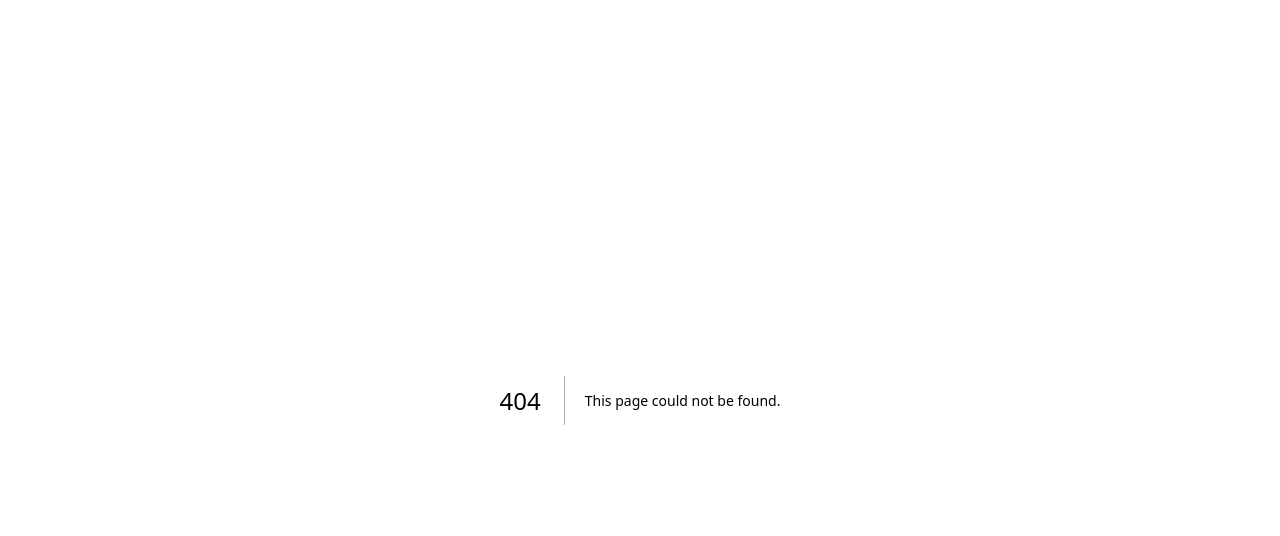
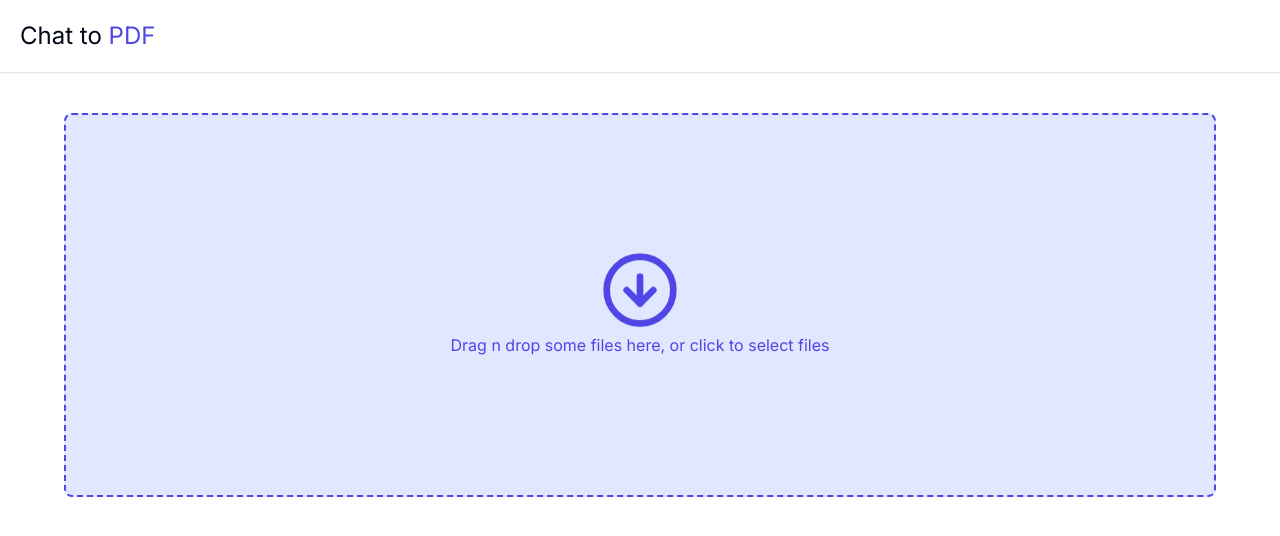
Before and after one commit to Mohamed-safras/query-assist, a Next.js app: page /dashboard/upload in a window 1280 px wide. Before the commit this address had no page. Shown: the top 536 px of the page. Built offline with nearby package versions, Linux system fonts and the light colour scheme; no server answers.

Commit message:
drag & drop component has been added

```diff
--- a/package.json
+++ b/package.json
@@ -17,6 +17,7 @@
     "next": "14.2.5",
     "react": "^18",
     "react-dom": "^18",
+    "react-dropzone": "^14.2.3",
     "tailwind-merge": "^2.4.0",
     "tailwindcss-animate": "^1.0.7"
   },
--- /dev/null
+++ b/src/app/dashboard/pricing/page.tsx
@@ -0,0 +1,7 @@
+import React from "react";
+
+const page = () => {
+  return <div>Pricing</div>;
+};
+
+export default page;
--- /dev/null
+++ b/src/app/dashboard/upload/page.tsx
@@ -0,0 +1,8 @@
+import UploadPage from "@/src/page/upload/UploadPage";
+import React from "react";
+
+const page = () => {
+  return <UploadPage />;
+};
+
+export default page;
--- /dev/null
+++ b/src/components/custom/Documents.tsx
@@ -0,0 +1,13 @@
+import PlaceholderDocuments from "./PlaceholderDocuments";
+
+const Documents = () => {
+  return (
+    <div className="flex flex-wrap p-5 bg-gray-100 justify-center lg:justify-start rounded-sm gap-5 max-w-7xl mx-auto">
+      {/* map through the documents */}
+      {/* placeholderdocuments */}
+      <PlaceholderDocuments />
+    </div>
+  );
+};
+
+export default Documents;
--- /dev/null
+++ b/src/components/custom/FileUploader.tsx
@@ -0,0 +1,44 @@
+"use client";
+import { CircleArrowDown, RocketIcon } from "lucide-react";
+import { useCallback } from "react";
+import { useDropzone } from "react-dropzone";
+
+const FileUploader = () => {
+  const onDrop = useCallback((acceptedFiles: File[]) => {
+    console.log(acceptedFiles);
+  }, []);
+
+  const { getRootProps, getInputProps, isDragActive, isFocused, isDragAccept } =
+    useDropzone({
+      onDrop,
+    });
+
+  return (
+    <div className="flex flex-col gap-4 items-center max-w-7xl mx-auto">
+      {/* loading */}
+      <div
+        {...getRootProps()}
+        className={`p-10 border-2 border-dashed mt-10 w-[90%] border-indigo-600 text-indigo-600 rounded-lg h-96 flex items-center justify-center text-center ${
+          isFocused || isDragAccept ? "bg-indigo-300" : "bg-indigo-100"
+        }`}
+      >
+        <input {...getInputProps()} />
+        <div className="flex flex-col items-center justify-center">
+          {isDragActive ? (
+            <>
+              <RocketIcon className="h-20 w-20 animate-ping" />
+              <p>Drop the files here ...</p>
+            </>
+          ) : (
+            <>
+              <CircleArrowDown className="h-20 w-20 animate-bounce" />
+              <p>Drag {"n"} drop some files here, or click to select files</p>
+            </>
+          )}
+        </div>
+      </div>
+    </div>
+  );
+};
+
+export default FileUploader;
--- a/src/components/custom/Header.tsx
+++ b/src/components/custom/Header.tsx
@@ -1,9 +1,9 @@
 import { ROUTES } from "@/src/constants/common/routes";
 import { SignedIn, UserButton } from "@clerk/nextjs";
+import { FilePlus } from "lucide-react";
 import Link from "next/link";
 import React from "react";
 import { Button } from "../ui/button";
-import { FilePlus } from "lucide-react";
 
 const Header = () => {
   return (
--- /dev/null
+++ b/src/components/custom/PlaceholderDocuments.tsx
@@ -0,0 +1,25 @@
+"use client";
+import { PlusCircleIcon } from "lucide-react";
+
+import { ROUTES } from "@/src/constants/common/routes";
+import { useRouter } from "next/navigation";
+import { Button } from "../ui/button";
+
+const PlaceholderDocuments = () => {
+  const router = useRouter();
+
+  const handleClick = () => {
+    router.push(`${ROUTES.DASH_BOARD}/upload`);
+  };
+  return (
+    <Button
+      onClick={handleClick}
+      className="flex flex-col items-center justify-center w-64 h-80 rounded-xl bg-gray-200 drop-shadow-md text-gray-400"
+    >
+      <PlusCircleIcon className="h-16 w-16" />
+      <p>Add a document</p>
+    </Button>
+  );
+};
+
+export default PlaceholderDocuments;
--- a/src/constants/common/routes.ts
+++ b/src/constants/common/routes.ts
@@ -1,4 +1,5 @@
 export const ROUTES = {
   DASH_BOARD: "/dashboard",
   PRICING: "/pricing",
+  MY_DOCUMENTS: "/my-documents"
 };
--- a/src/page/dashboard/Dashboard.tsx
+++ b/src/page/dashboard/Dashboard.tsx
@@ -1,7 +1,16 @@
-import React from "react";
+import Documents from "@/src/components/custom/Documents";
+
+export const dynamic = "force-dynamic";
 
 const Dashboard = () => {
-  return <div>Dashboard</div>;
+  return (
+    <div className="h-full max-w-7xl mx-auto">
+      <h1 className="text-indigo-600 p-5 text-lg bg-gray-200 font-extralight md:text-xl lg:text-2xl">
+        My documents
+      </h1>
+      <Documents />
+    </div>
+  );
 };
 
 export default Dashboard;
--- a/src/page/home/Home.tsx
+++ b/src/page/home/Home.tsx
@@ -1,18 +1,19 @@
+/* eslint-disable react/jsx-no-comment-textnodes */
 import { Features } from "@/src/interfaces/features";
-import React from "react";
+import React, { useEffect } from "react";
 
+import { Button } from "@/src/components/ui/button";
+import { ROUTES } from "@/src/constants/common/routes";
 import {
+  BrainCogIcon,
+  EyeIcon,
+  GlobeIcon,
+  MonitorSmartphoneIcon,
+  ServerCogIcon,
   ZapIcon,
-  GlobeIcon,
-  BrainCogIcon,
-  MonitorSmartphoneIcon,
-  EyeIcon,
-  ServerCogIcon,
 } from "lucide-react";
-import { Button } from "@/src/components/ui/button";
+import Image from "next/image";
 import Link from "next/link";
-import { ROUTES } from "@/src/constants/common/routes";
-import Image from "next/image";
 
 import AppScreenShot1 from "../../../public/app screen shot 1.jpg";
 import AppScreenShot2 from "../../../public/app screen shot 2.jpg";
@@ -119,7 +120,7 @@
                 </div>
                 <div className="bg-white rounded-t-lg shadow-md overflow-hidden">
                   <Image
-                    src={AppScreenShot1}
+                    src={AppScreenShot2}
                     alt="Image 4"
                     className="w-full h-auto object-cover"
                   />
@@ -135,10 +136,12 @@
               {features.map((feature, index) => (
                 <div className="relative pl-9" key={index}>
                   <dt className="inline font-semibold text-gray-600">
-                    <feature.icon
-                      aria-hidden="true"
-                      className="absolute left-1 top-1 w-5 text-indigo-600"
-                    />
+                    {feature.icon && (
+                      <feature.icon
+                        aria-hidden="true"
+                        className="absolute left-1 top-1 w-5 text-indigo-600"
+                      />
+                    )}
                   </dt>
                   <dd className="text-base md:text-lg lg:text-xl font-bold text-gray-600">
                     {feature.name}
--- /dev/null
+++ b/src/page/upload/UploadPage.tsx
@@ -0,0 +1,12 @@
+import FileUploader from "@/src/components/custom/FileUploader";
+import React from "react";
+
+const UploadPage = () => {
+  return (
+    <div>
+      <FileUploader />
+    </div>
+  );
+};
+
+export default UploadPage;
```
Also changed, not shown: 1 other file (tests, documents, lock files or other folders).
